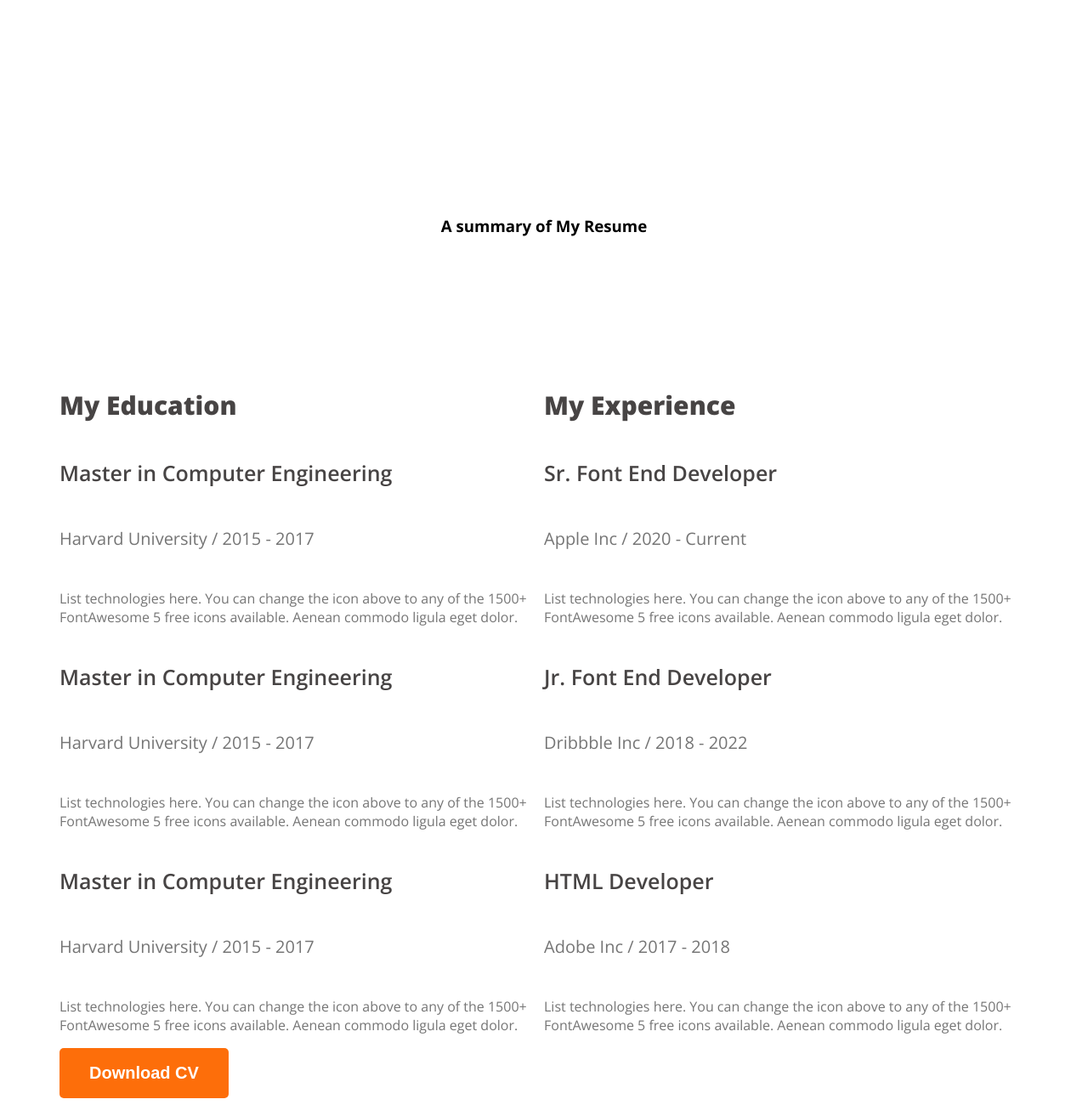
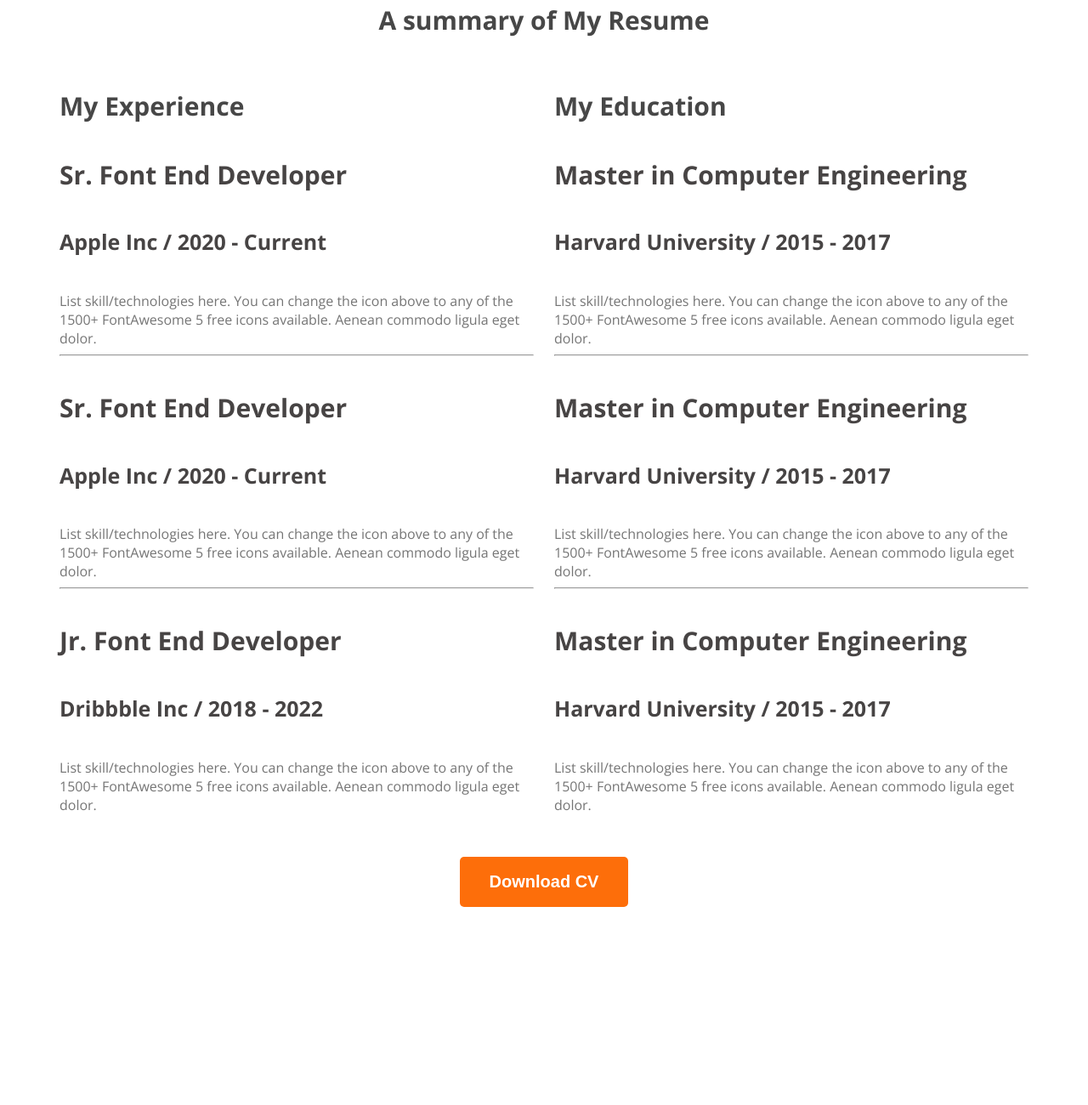
Before and after one commit to ummeahabiba/Developer-portfolio, a plain HTML site: page index.html in a window 1280 px wide. Shown: the part 2172-3472 px from the top of the page at 85% size. After the commit the page ends 3289 px from the top, so only its background shows below. Drawn offline with nearby package versions, Linux system fonts and the light colour scheme.

Commit message:
added resume file

```diff
--- a/index.html
+++ b/index.html
@@ -66,7 +66,7 @@
             <p class="skill-paragraph">I have more than 10 years experience building software for clients all over the world. Below is a quick overview of my main technical skill sets and technologies i use. Want to
                 find out more about my experience? Check out my online resume and project
                 portfolio.</p>
-                <div class="skills-container">
+                <div class="container">
                    <div class="skill">
                     <img src="images/icons/js.png" alt="">
                     <h4 class="skill-head">Vanilla JavaScript</h4>
@@ -100,57 +100,60 @@
 
         </section>
         <!--start another section-->
-        <section>
-            <h3 class="about">A summary of My Resume</h3>
-            <div class="summary-education">
-            <div class="summarys">
-                <div class="summary">
-                    <h3 class="title">My Education</h3>
-                    <h5 class="titleh-5">Master in Computer Engineering</h5>
-                    <h6 class="title6">Harvard University / 2015 - 2017</h6>
-                    <p class="summery-dis">List technologies here. You can change the icon above
-                        to any of the 1500+ FontAwesome 5 free icons available. Aenean commodo ligula eget dolor.</p>
+        <section class="resume">
+
+            <h3 class="section-title">A summary of My Resume</h3>
+            <div class="resume-container">
+            <div class="resume-column">
+                <h3 class="resime-column-title">My Experience</h3>
+                <div class="experience">
+                    <h4 class="experience-title">Sr. Font End Developer</h4>
+                    <h5 class="experience-sub-title">Apple Inc / 2020 - Current</h5>
+                    <div class="experience-description">List skill/technologies here. You can change the icon above
+                        to any of the 1500+ FontAwesome 5 free icons available. Aenean commodo ligula eget dolor.</div>
                 </div>
-                <div class="summary">
-                    <h5 class="titleh-5">Master in Computer Engineering</h5>
-                    <h6 class="title6">Harvard University / 2015 - 2017</h6>
-                    <p class="summery-dis">List technologies here. You can change the icon above
-                        to any of the 1500+ FontAwesome 5 free icons available. Aenean commodo ligula eget dolor.</p>
+                <hr>
+                <div class="experience">
+                    <h4 class="experience-title">Sr. Font End Developer</h4>
+                    <h5 class="experience-sub-title">Apple Inc / 2020 - Current</h5>
+                    <div class="experience-description">List skill/technologies here. You can change the icon above
+                        to any of the 1500+ FontAwesome 5 free icons available. Aenean commodo ligula eget dolor.</div>
                 </div>
-                <div class="summary">
-                    <h5 class="titleh-5">Master in Computer Engineering</h5>
-                    <h6 class="title6">Harvard University / 2015 - 2017</h6>
-                    <p class="summery-dis">List technologies here. You can change the icon above
-                        to any of the 1500+ FontAwesome 5 free icons available. Aenean commodo ligula eget dolor.</p>
+                <hr>
+                <div class="experience">
+                    <h4 class="experience-title">Jr. Font End Developer</h4>
+                    <h5 class="experience-sub-title">Dribbble Inc / 2018 - 2022</h5>
+                    <div class="experience-description">List skill/technologies here. You can change the icon above
+                        to any of the 1500+ FontAwesome 5 free icons available. Aenean commodo ligula eget dolor.</div>
                 </div>
+            </div>
+            <div class="resume-column">
+                <h3 class="resime-column-title">My Education</h3>
+                <div class="experience">
+                    <h4 class="experience-title">Master in Computer Engineering</h4>
+                    <h5 class="experience-sub-title">Harvard University / 2015 - 2017</h5>
+                    <div class="experience-description">List skill/technologies here. You can change the icon above
+                        to any of the 1500+ FontAwesome 5 free icons available. Aenean commodo ligula eget dolor.</div>
                 </div>
-                <div class="summarys">
-                <div class="Education">
-                    <h3 class="title">My Experience</h3>
-                    <h5 class="titleh-5">Sr. Font End Developer</h5>
-                    <h6 class="title6">Apple Inc / 2020 - Current</h6>
-                    <p class="summery-dis">List technologies here. You can change the icon above
-                        to any of the 1500+ FontAwesome 5 free icons available. Aenean commodo ligula eget dolor.</p>
+                <hr>
+                <div class="experience">
+                    <h4 class="experience-title">Master in Computer Engineering</h4>
+                    <h5 class="experience-sub-title">Harvard University / 2015 - 2017</h5>
+                    <div class="experience-description">List skill/technologies here. You can change the icon above
+                        to any of the 1500+ FontAwesome 5 free icons available. Aenean commodo ligula eget dolor.</div>
                 </div>
-                <div class="Education">
-
-                    <h5 class="titleh-5">Jr. Font End Developer</h5>
-                    <h6 class="title6">Dribbble Inc / 2018 - 2022</h6>
-                    <p class="summery-dis">List technologies here. You can change the icon above
-                        to any of the 1500+ FontAwesome 5 free icons available. Aenean commodo ligula eget dolor.</p>
+                <hr>
+                <div class="experience">
+                    <h4 class="experience-title">Master in Computer Engineering</h4>
+                    <h5 class="experience-sub-title">Harvard University / 2015 - 2017</h5>
+                    <div class="experience-description">List skill/technologies here. You can change the icon above
+                        to any of the 1500+ FontAwesome 5 free icons available. Aenean commodo ligula eget dolor.</div>
                 </div>
-                <div class="Education">
-
-                    <h5 class="titleh-5">HTML Developer</h5>
-                    <h6 class="title6">Adobe Inc / 2017 - 2018</h6>
-                    <p class="summery-dis">List technologies here. You can change the icon above
-                        to any of the 1500+ FontAwesome 5 free icons available. Aenean commodo ligula eget dolor.</p>
-                </div>
-
             </div>
-
         </div>
-        <div><button class="btn-primary">Download CV</button></div>
+        <div class="btn-alline">
+            <button class="btn-primary">Download CV</button>
+        </div>
         </section>
     </main>
 
--- a/styles/styles.css
+++ b/styles/styles.css
@@ -38,6 +38,9 @@ nav ul{
 /*shared style*/
 .text-primary{
     color: #FD6E0A;
+}
+.text-center{
+    text-align: center;
 }
 .background-2nd{
     background-color: #FFF8F3;
@@ -132,9 +135,7 @@ main{
     font-weight: 100;
 }
 /*skill portion*/
-.skills{
-    margin-bottom: 0px;
-}
+
 
 .skill{
     margin: 40px 0px 40px 0px;
@@ -154,7 +155,7 @@ main{
     font-weight: 100;
     text-align: center;
 }
-.skills-container{
+.container{
     display: flex;
     gap: 24px;
     margin: 20px;
@@ -166,31 +167,33 @@ main{
     color: #757575;
 
 }
-/**summary education*/
-
-.name{
-    margin: 0px auto;
+/*resume section style*/
+.resume-container{
+    display: flex;
+    gap: 24px;
 }
-.summary-education{
-    display: flex;
+.experience-description{
+    color: #757575;
+    font-size: 16px;
 }
-.title{
+.experience-title{
+    font-size: 30px;
     color: #474444;
+}
+.experience-sub-title{
+    font-size: 25px;
+    color: #474444;
+}
+.resime-column-title {
+    color: #474747;
     font-size: 30px;
-    font-weight: 800;
 }
-.titleh-5{
-    font-size: 25px;
-    color: #474444 ;
-    font-weight: 600;
+.section-title{
+    color: #474747;
+    font-size: 30px;
+    text-align: center;
 }
-.title6{
-    font-size: 20px;
-    color: #757575 ;
-    font-weight: 300;
+.btn-alline{
+    text-align: center;
+    margin: 50px;
 }
-.summery-dis{
-    font-size: 16px;
-    color: #757575 ;
-    font-weight: 200;
-}
```
